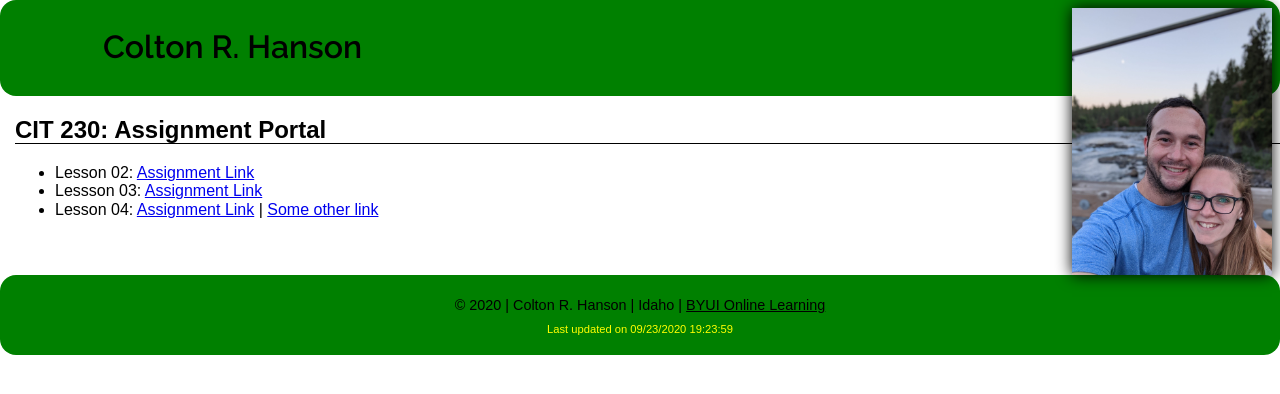
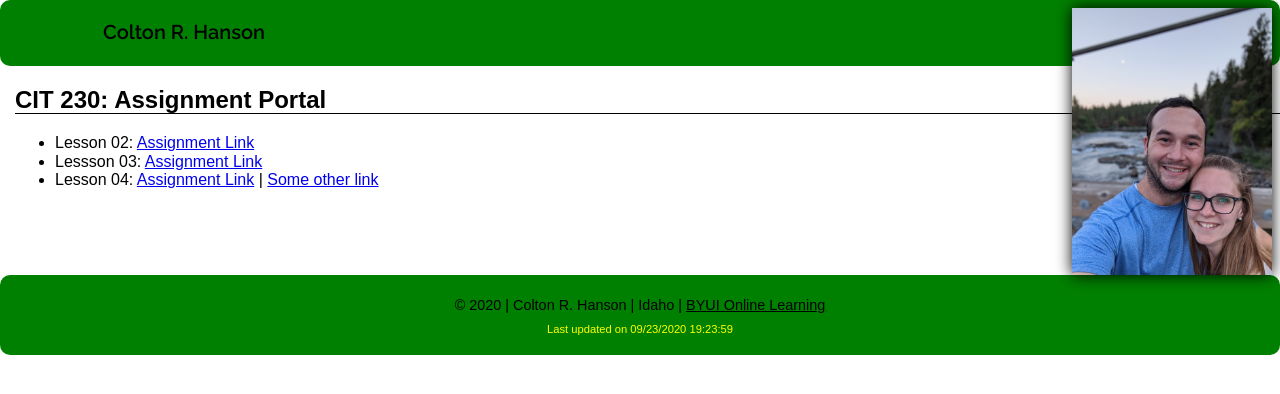
Before and after one commit to hansoncr02/hansoncr02.github.io, a plain HTML site: page index.html in a window 1280 px wide. Drawn offline with Linux system fonts and the light colour scheme.

Commit message:
medium sized media query

```diff
--- /dev/null
+++ b/css/medium.css
@@ -0,0 +1,15 @@
+@media only screen and (min-width: 32.5em){
+/**stay in the brackets**/
+header h1{
+    font-size: 20px;
+}
+header, footer {
+    border-radius: 10px;
+}
+.profilePicture{
+    float: right;
+    width: 200px;
+    box-shadow: 0 0 15px black;
+}
+
+}
--- a/css/stylesheet.css
+++ b/css/stylesheet.css
@@ -9,7 +9,7 @@ header, footer {
     background-color: green;
     color: black;
     padding: 8px;
-    border-radius: 16px;
+    border-radius: 0px;
 }
 header{
     font-family: 'Raleway', sans-serif;
@@ -26,9 +26,7 @@ main h2{
     border-bottom: 1px solid black ;
 }
 .profilePicture{
-    float: right;
     width: 200px;
-    box-shadow: 0 0 15px black;
 }
 footer a, footer a:link, footer a:visited,  footer a:active, footer a:focus{
     color: black;
--- a/index.html
+++ b/index.html
@@ -9,6 +9,7 @@
     <link rel="stylesheet" href="css/normalize.css">
     <link href="https://fonts.googleapis.com/css2?family=Raleway:wght@600&display=swap" rel="stylesheet">
     <link rel="stylesheet" href="css/stylesheet.css">
+    <link rel="stylesheet" href="css/medium.css">
     <title>Colton Hanson's Home Page</title>
 </head>
 
```
